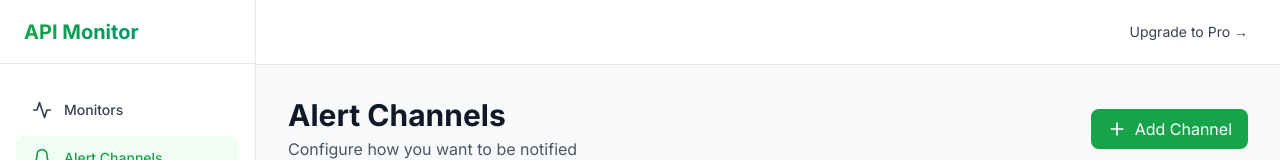
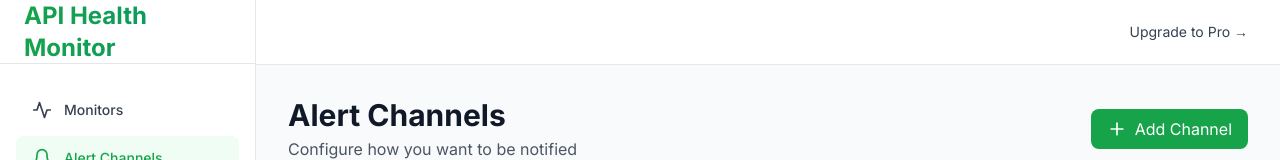
Before and after one commit to JEONSEWON/api-health-monitor, a Next.js app in the folder frontend/: page /dashboard/alerts in a window 1280 px wide. Shown: the top 160 px of the page. Built offline with nearby package versions, Linux system fonts and the light colour scheme; no server answers.

Commit message:
fix: Update dashboard logo size and text to match landing page

```diff
--- a/frontend/components/DashboardLayout.tsx
+++ b/frontend/components/DashboardLayout.tsx
@@ -54,8 +54,10 @@ export default function DashboardLayout({ children }: DashboardLayoutProps) {
         <div className="flex flex-col h-full">
           {/* Logo */}
           <div className="flex items-center justify-between h-16 px-6 border-b border-gray-200">
-            <Link href="/" className="text-xl font-bold bg-gradient-to-r from-green-600 to-emerald-600 bg-clip-text text-transparent hover:opacity-80 transition cursor-pointer">
-              API Monitor
+            <Link href="/" className="flex items-center space-x-2 hover:opacity-80 transition cursor-pointer">
+              <span className="text-2xl font-bold bg-gradient-to-r from-green-600 to-emerald-600 bg-clip-text text-transparent">
+                API Health Monitor
+              </span>
             </Link>
             <button
               onClick={() => setSidebarOpen(false)}
```
